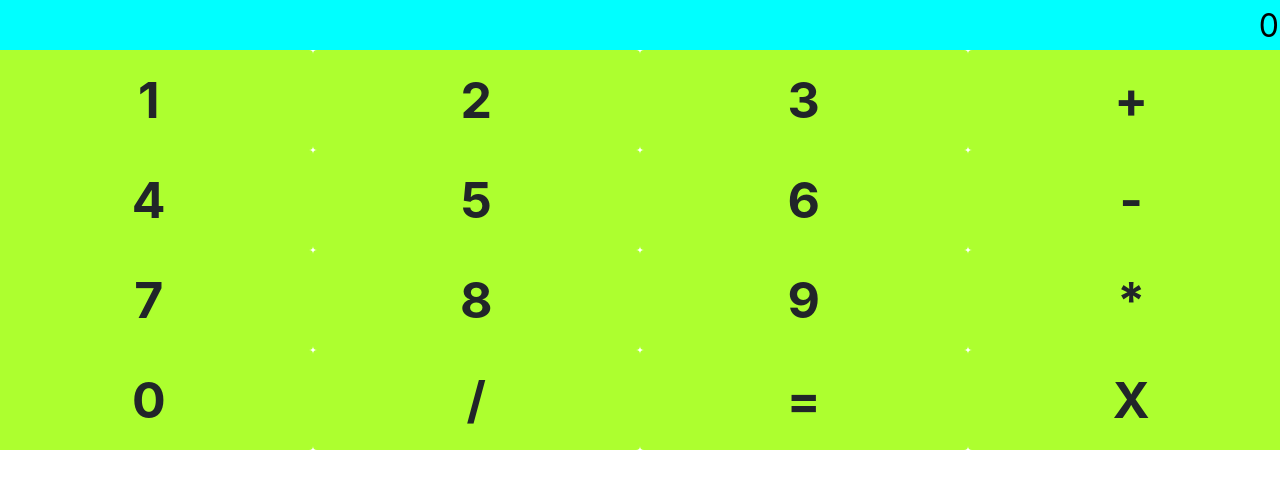
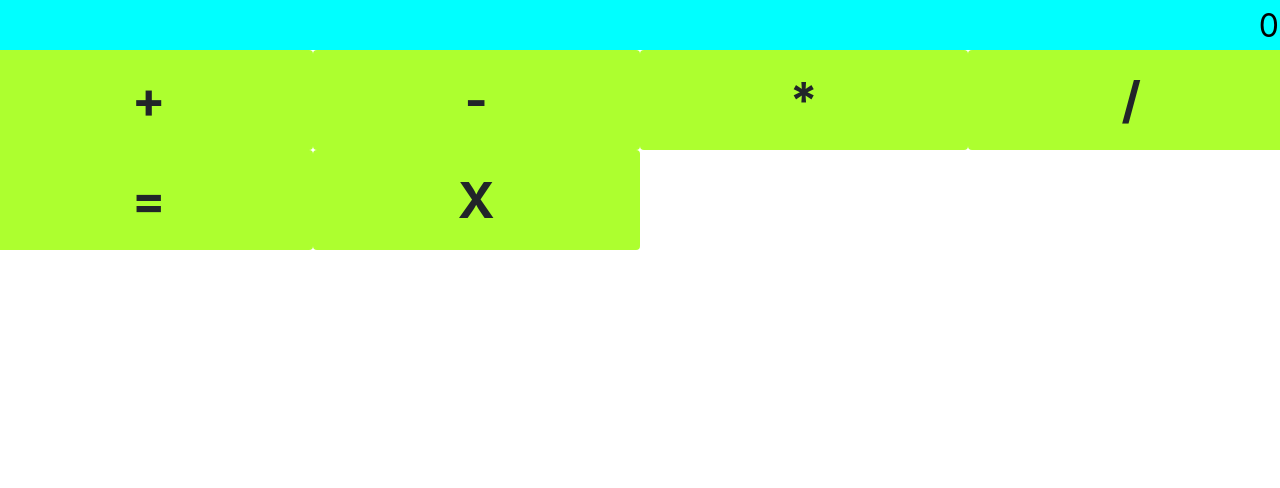
Before and after one commit to Tahirbhalli/react-calculator, a React (Create React App) app: page / in a window 1280 px wide. Shown: the top 488 px of the page. Built offline with nearby package versions, Linux system fonts and the light colour scheme.

Commit message:
live link and changes in milestone 1 2

```diff
--- a/package.json
+++ b/package.json
@@ -7,6 +7,7 @@
     "@testing-library/jest-dom": "^4.2.4",
     "@testing-library/react": "^9.3.2",
     "@testing-library/user-event": "^7.1.2",
+    "big.js": "^5.2.2",
     "bootstrap": "^4.5.2",
     "jquery": "^3.5.1",
     "react": "^16.13.1",
--- a/src/component/Number.js
+++ b/src/component/Number.js
@@ -2,20 +2,29 @@
 /* eslint-disable jsx-a11y/click-events-have-key-events */
 /* eslint-disable jsx-a11y/no-static-element-interactions */
 /* eslint-disable react/destructuring-assignment */
-/* eslint-disable react/prop-types */
-import React, { Component } from 'react';
+// /* eslint-disable react/prop-types */
+// import React, { Component } from 'react';
 
-export default class Number extends Component {
-  constructor(props) {
-    super(props);
-    this.state = {
-      number: this.props.number,
-    };
-  }
+// export default class Number extends Component {
+//   constructor(props) {
+//     super(props);
+//     this.state = {
+//       number: this.props.number,
+//     };
+//   }
 
-  render() {
-    return (
-      <button className="btn col-3" onClick={() => this.props.triggerParent(this.state.number)}>{this.state.number}</button>
-    );
-  }
+//   render() {
+//     return (
+//       <button className="btn col-3" onClick={() => this.props.triggerParent(this.state.number)}>{this.state.number}</button>
+//     );
+//   }
+// }
+import React from 'react'
+
+export default function Number() {
+  return (
+    <div>
+
+    </div>
+  )
 }
```
Also changed, not shown: 2 other files (tests, documents, lock files or other folders).
